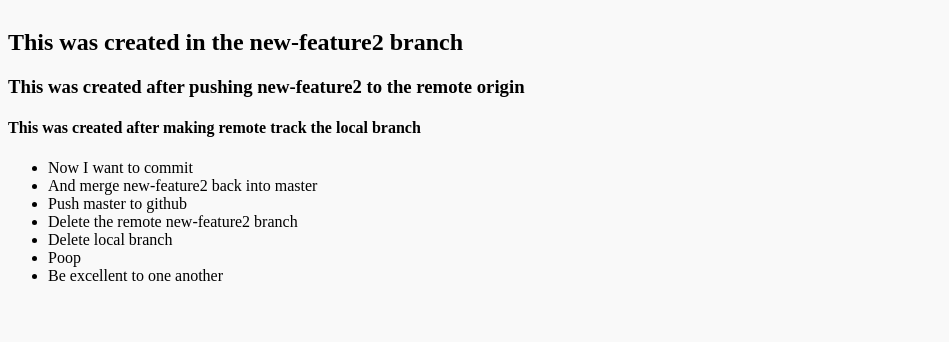
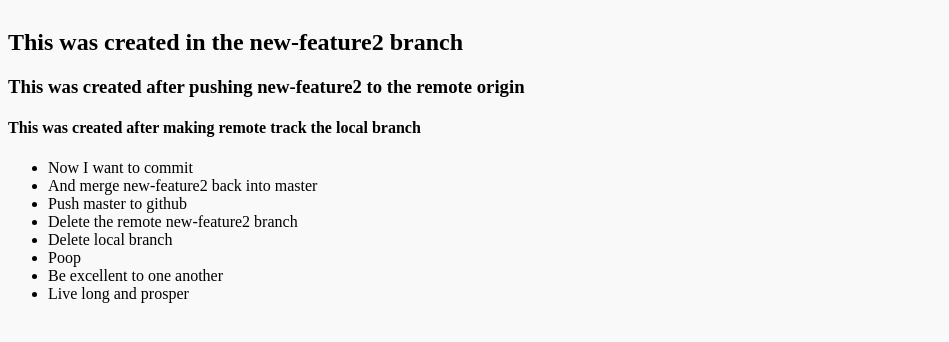
Before and after one commit to gcstaublin/test, a plain HTML site: page index.html in a window 1280 px wide. Shown: the part 90-432 px from the top of the page, without its empty margins (0-949 px from the left). Drawn offline with Linux system fonts and the light colour scheme.

Commit message:
Live long and prosper

```diff
--- a/index.html
+++ b/index.html
@@ -18,6 +18,7 @@
 		<li>Delete local branch</li>
 		<li>Poop</li>
 		<li>Be excellent to one another</li>
+		<li>Live long and prosper</li>
 	</ul>
 
 </body>
```
